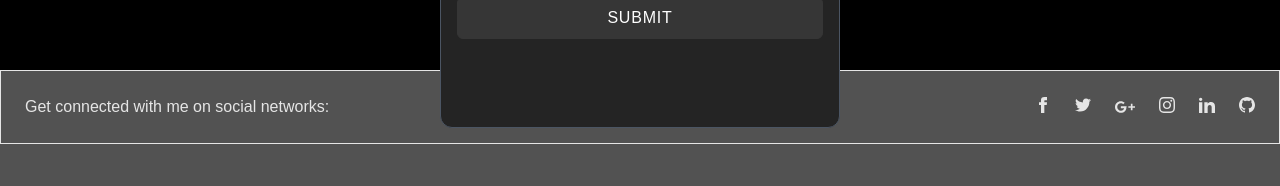
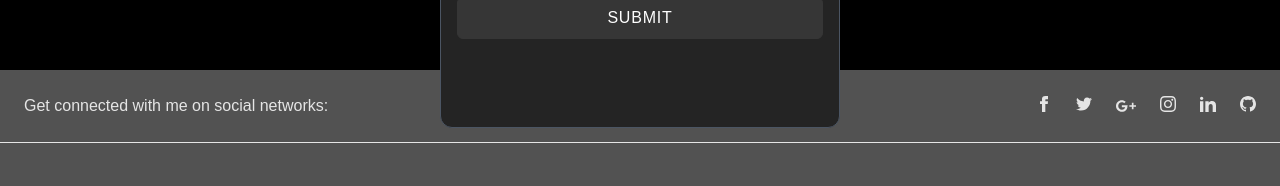
Before and after one commit to rishabhparsediya7/nextjsflipgame, a Next.js app: page / in a window 1280 px wide. Shown: the part 496-682 px from the top of the page. Built offline with nearby package versions, Linux system fonts and the light colour scheme.

Commit message:
border color

```diff
--- a/src/app/components/Footer.tsx
+++ b/src/app/components/Footer.tsx
@@ -3,7 +3,7 @@ export default function Footer() {
         <footer
             className="text-center bg-neutral-600 text-neutral-200 lg:text-left w-full">
             <div
-                className="flex items-center justify-center border border-neutral-200 p-6 dark:border-neutral-500 lg:justify-between">
+                className="flex items-center justify-center border-b border-neutral-200 p-6 dark:border-neutral-500 lg:justify-between">
                 <div className="mr-12 hidden lg:block">
                     <span>Get connected with me on social networks:</span>
                 </div>
```
